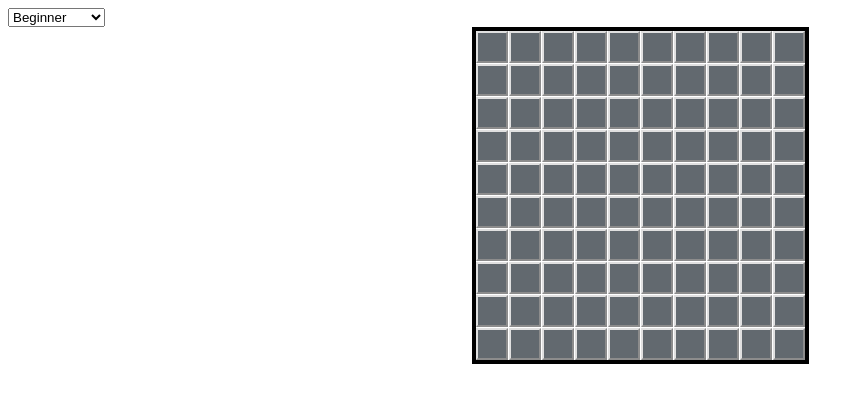
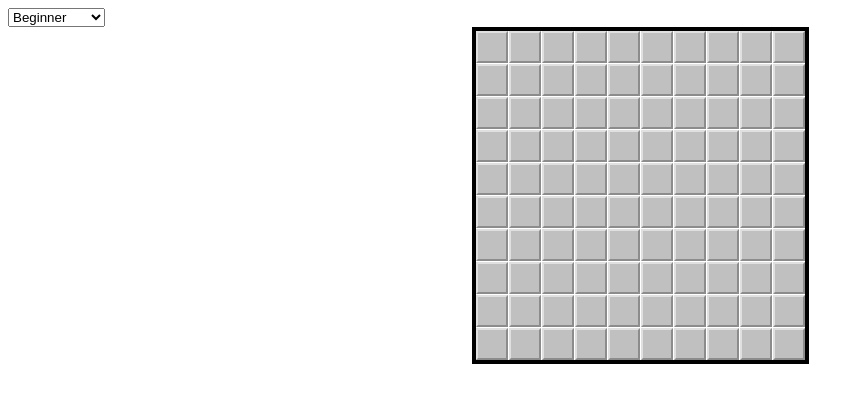
Before and after one commit to c-bullard/Minesweeper, a React (Vite) app: page / in a window 1280 px wide. Shown: the top 402 px of the page, without its empty margins (0-864 px from the left). Built offline with nearby package versions, Linux system fonts and the light colour scheme.

Commit message:
Adds left click function logic

```diff
--- a/src/App.css
+++ b/src/App.css
@@ -29,11 +29,15 @@
   box-sizing: border-box;
   width: 32px;
   height: 32px;
-  background-color: #62696f;
+  background-color: #c0c0c0;
   border: 2px outset #e0e0e0;
   display: flex;
   justify-content: center;
   align-items: center;
+}
+
+.minesweeperCellClicked {
+  background-color: #62696f;
 }
 
 .flagImage {
--- a/src/MinesweeperBoard.jsx
+++ b/src/MinesweeperBoard.jsx
@@ -36,15 +36,19 @@ function createCells(difficultyLevel) {
     });
   }
 
-  const mineCount = Math.floor(Math.random() * mines) + 1;
+  const mineCount = mines;
+  const bombIndexes = [];
   let minesPlaced = 0;
   while (minesPlaced < mineCount) {
     const randomIndex = Math.floor(Math.random() * grid);
     if (!newCells[randomIndex].isBomb) {
       newCells[randomIndex].isBomb = true;
+      bombIndexes.push(randomIndex);
       minesPlaced++;
     }
   }
+
+  console.log("Bombs placed at indexes:", bombIndexes);
 
   return newCells;
 }
@@ -85,6 +89,28 @@ export default function MinesweeperBoard() {
     setCells(newCells);
   };
 
+  // Sets wasClicked to true for cell[index] on left click, unless it's flagged
+  const handleLeftClick = (index) => {
+    const newCells = [];
+    for (let i = 0; i < cells.length; i++) {
+      const cell = cells[i];
+
+      if (i === index && !cell.isFlagged) {
+        const updatedCell = {
+          wasClicked: true,
+          isBomb: cell.isBomb,
+          adjacentBombCount: cell.adjacentBombCount,
+          isFlagged: cell.isFlagged,
+        };
+        newCells.push(updatedCell);
+      } else {
+        newCells.push(cell);
+      }
+    }
+
+    setCells(newCells);
+  };
+
   const gridClassName =
     gridSize === difficulty.easy.grid
       ? "minesweeperGridEasy"
@@ -106,6 +132,7 @@ export default function MinesweeperBoard() {
             key={index}
             cell={cell}
             index={index}
+            onLeftClick={handleLeftClick}
             onRightClick={handleRightClick}
           />
         ))}
--- a/src/MinesweeperCell.jsx
+++ b/src/MinesweeperCell.jsx
@@ -1,7 +1,12 @@
-export default function MinesweeperCell({ cell, index, onRightClick }) {
+export default function MinesweeperCell({ cell, index, onLeftClick, onRightClick }) {
+  const cellClassName = cell.wasClicked
+    ? "minesweeperCell minesweeperCellClicked"
+    : "minesweeperCell";
+
   return (
     <div
-      className="minesweeperCell"
+      className={cellClassName}
+      onClick={() => onLeftClick(index)}
       onContextMenu={(e) => onRightClick(e, index)}
     >
       {cell.isFlagged ? (
```
